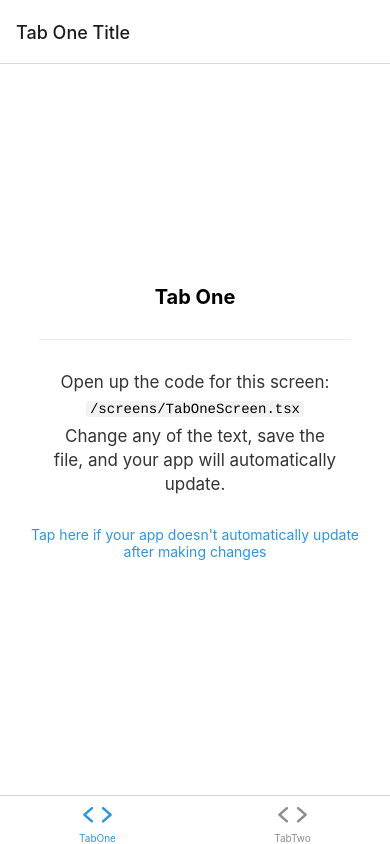
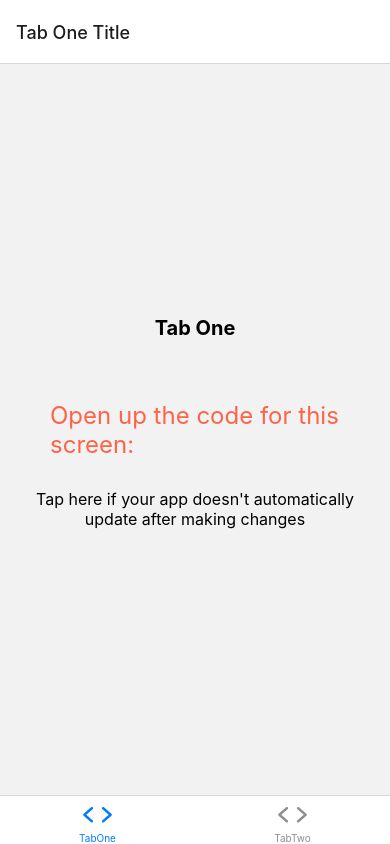
Before and after one commit to 2023-Attention-Hackerthon/Attention-FE, a React Native app: screen /TabOneScreen in a window 390 px wide. Built offline with nearby package versions, Linux system fonts and the light colour scheme.

Commit message:
[BUN][FEAT/#7] feat common typography color theme 생성 (#8)
* bun install @types/styled-components

* create Typography

* create color theme

```diff
--- a/components/EditScreenInfo.js
+++ b/components/EditScreenInfo.js
@@ -1,46 +1,27 @@
 import * as WebBrowser from "expo-web-browser";
-import { StyleSheet, TouchableOpacity } from "react-native";
+import { StyleSheet, TouchableOpacity, View } from "react-native";
 
-import Colors from "../constants/Colors";
-import { MonoText } from "./StyledText";
-import { Text, View } from "./Themed";
+import Typography, { TextType } from "./common/Typography";
 
 export default function EditScreenInfo({ path }) {
   return (
     <View>
       <View style={styles.getStartedContainer}>
-        <Text
-          style={styles.getStartedText}
+        <Typography
+          type={TextType.Title1}
+          style={{ color: "tomato" }}
           lightColor="rgba(0,0,0,0.8)"
           darkColor="rgba(255,255,255,0.8)"
         >
           Open up the code for this screen:
-        </Text>
-
-        <View
-          style={[styles.codeHighlightContainer, styles.homeScreenFilename]}
-          darkColor="rgba(255,255,255,0.05)"
-          lightColor="rgba(0,0,0,0.05)"
-        >
-          <MonoText>{path}</MonoText>
-        </View>
-
-        <Text
-          style={styles.getStartedText}
-          lightColor="rgba(0,0,0,0.8)"
-          darkColor="rgba(255,255,255,0.8)"
-        >
-          Change any of the text, save the file, and your app will automatically
-          update.
-        </Text>
+        </Typography>
       </View>
 
       <View style={styles.helpContainer}>
         <TouchableOpacity onPress={handleHelpPress} style={styles.helpLink}>
-          <Text style={styles.helpLinkText} lightColor={Colors.light.tint}>
-            Tap here if your app doesn't automatically update after making
-            changes
-          </Text>
+          <Typography style={styles.helpLinkText}>
+            Tap here if your app doesn't automatically update after making changes
+          </Typography>
         </TouchableOpacity>
       </View>
     </View>
--- a/components/StyledText.js
+++ /dev/null
@@ -1,23 +0,0 @@
-import { Platform } from "react-native";
-
-import { Text } from "./Themed";
-
-export function MonoText(props) {
-  return (
-    <Text
-      {...props}
-      style={[
-        props.style,
-        {
-          // The "code" font is different on each platform.
-          fontFamily: Platform.select({
-            default: "Courier",
-            ios: "Courier New",
-            android: "monospace",
-          }),
-          fontWeight: "500",
-        },
-      ]}
-    />
-  );
-}
--- a/components/Themed.js
+++ /dev/null
@@ -1,37 +0,0 @@
-// Learn more about Light and Dark modes:
-// https://docs.expo.dev/guides/color-schemes/
-import {
-  Text as DefaultText,
-  useColorScheme,
-  View as DefaultView,
-} from "react-native";
-
-import Colors from "../constants/Colors";
-
-export function useThemeColor(props, colorName) {
-  const theme = useColorScheme();
-  const colorFromProps = props[theme];
-
-  if (colorFromProps) {
-    return colorFromProps;
-  } else {
-    return Colors[theme][colorName];
-  }
-}
-
-export function Text(props) {
-  const { style, lightColor, darkColor, ...otherProps } = props;
-  const color = useThemeColor({ light: lightColor, dark: darkColor }, "text");
-
-  return <DefaultText style={[{ color }, style]} {...otherProps} />;
-}
-
-export function View(props) {
-  const { style, lightColor, darkColor, ...otherProps } = props;
-  const backgroundColor = useThemeColor(
-    { light: lightColor, dark: darkColor },
-    "background"
-  );
-
-  return <DefaultView style={[{ backgroundColor }, style]} {...otherProps} />;
-}
--- /dev/null
+++ b/components/common/Typography.tsx
@@ -0,0 +1,107 @@
+import React from "react";
+import { Text, TextProps } from "react-native";
+
+type TypographyProps = {
+  type: TextType;
+} & TextProps;
+
+export default function Typography({ type, style, ...props }: TypographyProps) {
+  return <Text style={Object.assign({}, getTextProps(type), style)} {...props} />;
+}
+
+export const enum TextType {
+  /** size: 24, weight: 600 */
+  Title1 = 0,
+  /** size: 22, weight: 600 */
+  Title2 = 1,
+  /** size: 20, weight: 600 */
+  Title3 = 2,
+  /** size: 18, weight: 600 */
+  Title4 = 3,
+
+  /** size: 20, weight: 500 */
+  Label1 = 4,
+  /** size: 18, weight: 500 */
+  Label2 = 5,
+  /** size: 16, weight: 500 */
+  Label3 = 6,
+  /** size: 14, weight: 500 */
+  Label4 = 7,
+  /** size: 12, weight: 500 */
+  Label5 = 8,
+  /** size: 10, weight: 500 */
+  Label6 = 9,
+
+  /** basic: size: 16, weight: 400 */
+  Body1 = 10,
+  /** size: 14, weight: 400 */
+  Body2 = 11,
+
+  /** size: 12, weight: 400 */
+  Chips = 12,
+
+  /** size: 10, weight: 400 */
+  Caption = 13,
+}
+
+function getTextProps(type?: TextType): {
+  fontSize: number;
+  fontWeight: "400" | "600" | "500";
+} {
+  let fontSize: number = 16;
+  let fontWeight: "400" | "600" | "500" = "400";
+  switch (type) {
+    // title
+    case 0:
+      fontSize = 24;
+      break;
+    case 1:
+      fontSize = 22;
+      break;
+    case 2:
+      fontSize = 20;
+      break;
+    case 3:
+      fontSize = 18;
+      break;
+    // label
+    case 4:
+      fontSize = 20;
+      fontWeight = "500";
+      break;
+    case 5:
+      fontSize = 18;
+      break;
+    case 6:
+      fontSize = 16;
+      break;
+    case 7:
+      fontSize = 14;
+      break;
+    case 8:
+      fontSize = 12;
+      break;
+    case 9:
+      fontSize = 10;
+      break;
+    //body
+    case 10:
+      fontSize = 16;
+      fontWeight = "400";
+      break;
+    case 11:
+      fontSize = 14;
+      break;
+    //chips
+    case 12:
+      fontSize = 12;
+      break;
+    //caption
+    case 13:
+      fontSize = 10;
+      break;
+      return { fontSize, fontWeight };
+  }
+  console.log(fontSize, fontWeight);
+  return { fontSize, fontWeight };
+}
--- a/constants/Colors.js
+++ b/constants/Colors.js
@@ -1,19 +1,27 @@
-const tintColorLight = "#2f95dc";
-const tintColorDark = "#fff";
-
-export default {
-  light: {
-    text: "#000",
-    background: "#fff",
-    tint: tintColorLight,
-    tabIconDefault: "#ccc",
-    tabIconSelected: tintColorLight,
+export default Colors = {
+  primary: {
+    normal: "#DA8FFF",
+    alternative: "#ECC7FF",
+    assistive: "#F5E0FF",
   },
-  dark: {
-    text: "#fff",
-    background: "#000",
-    tint: tintColorDark,
-    tabIconDefault: "#ccc",
-    tabIconSelected: tintColorDark,
+  secondary: {
+    normal: "#FF8FEC",
+    alternative: "#FFC7F6",
+    assistive: "#FFE0FA",
+  },
+  text: {
+    string: "#000000",
+    normal: "#201C22",
+    alternative: "#747075",
+    assistive: "#C2C1C3",
+    disable: "#E0E0E0",
+  },
+  background: {
+    primary: "#F7F7F8",
+    secondary: "#FFFFFF",
+  },
+  line: {
+    normal: "##E6E4E7",
+    assistive: "#F8F7F8",
   },
 };
--- a/navigation/BottomTabNavigator.tsx
+++ b/navigation/BottomTabNavigator.tsx
@@ -5,7 +5,6 @@ import { createBottomTabNavigator } from "@react-navigation/bottom-tabs";
 import { createStackNavigator } from "@react-navigation/stack";
 import { useColorScheme } from "react-native";
 
-import Colors from "../constants/Colors";
 import TabOneScreen from "../screens/TabOneScreen";
 import TabTwoScreen from "../screens/TabTwoScreen";
 
@@ -15,18 +14,13 @@ export default function BottomTabNavigator() {
   const colorScheme = useColorScheme();
 
   return (
-    <BottomTab.Navigator
-      initialRouteName="TabOne"
-      screenOptions={{ tabBarActiveTintColor: Colors[colorScheme].tint }}
-    >
+    <BottomTab.Navigator initialRouteName="TabOne">
       <BottomTab.Screen
         name="TabOne"
         component={TabOneNavigator}
         options={{
           headerShown: false,
-          tabBarIcon: ({ color }) => (
-            <TabBarIcon name="ios-code" color={color} />
-          ),
+          tabBarIcon: ({ color }) => <TabBarIcon name="ios-code" color={color} />,
         }}
       />
       <BottomTab.Screen
@@ -34,9 +28,7 @@ export default function BottomTabNavigator() {
         component={TabTwoNavigator}
         options={{
           headerShown: false,
-          tabBarIcon: ({ color }) => (
-            <TabBarIcon name="ios-code" color={color} />
-          ),
+          tabBarIcon: ({ color }) => <TabBarIcon name="ios-code" color={color} />,
         }}
       />
     </BottomTab.Navigator>
--- a/package.json
+++ b/package.json
@@ -33,6 +33,7 @@
     "@types/jest": "^29.5.10",
     "@types/react": "^18.2.38",
     "@types/react-test-renderer": "^18.0.7",
+    "@types/styled-components": "^5.1.32",
     "typescript": "^5.3.2"
   },
   "private": true
```
Also changed, not shown: screens/TabOneScreen.js (+2 -8 lines), screens/TabTwoScreen.js (+2 -7 lines), 1 other file (tests, documents, lock files or other folders).
